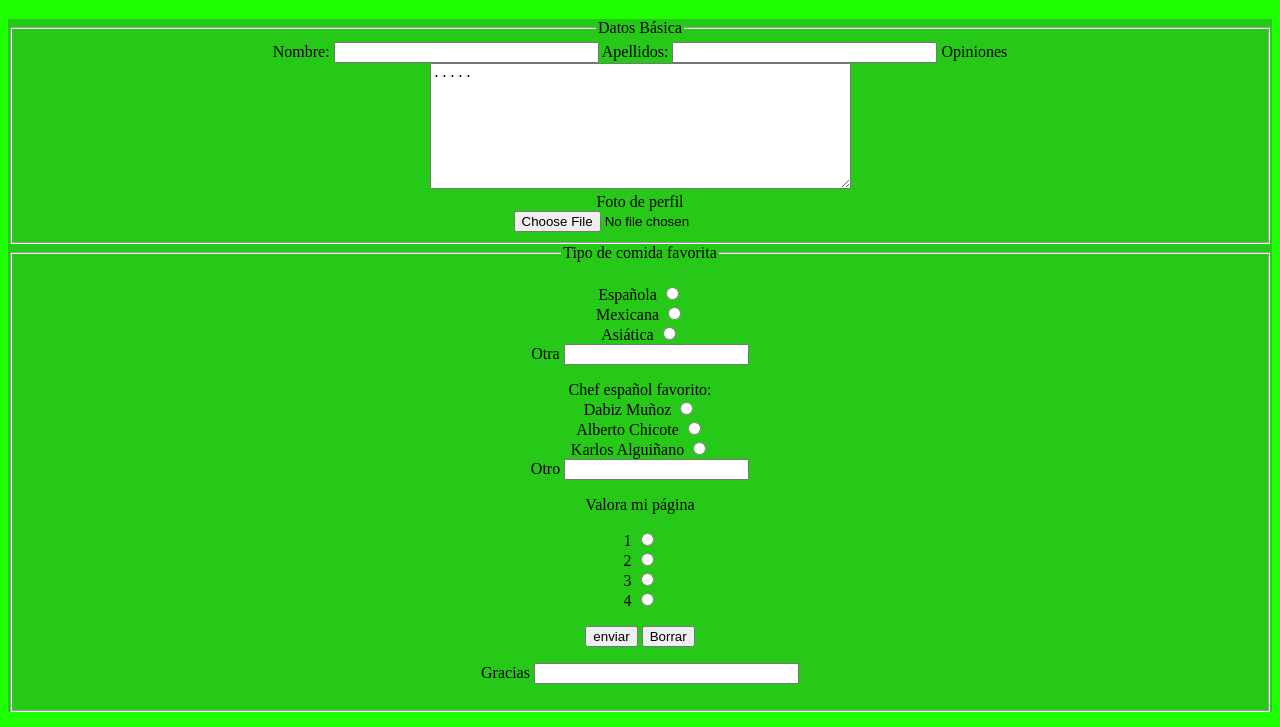
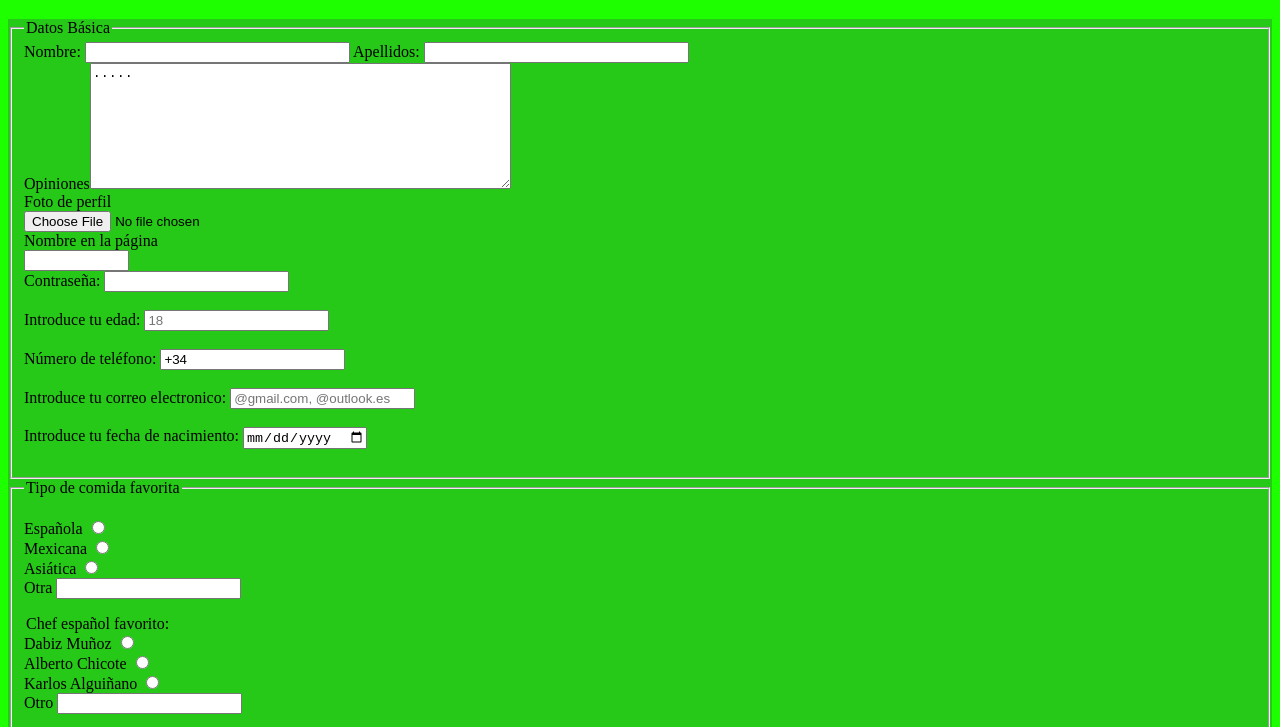
Before and after one commit to sfp-programacion-201920/Proyecto-HTML-Bono, a plain HTML site: page articles/formulario.html in a window 1280 px wide. Shown: the part 61-788 px from the top of the page. Drawn offline with Linux system fonts and the light colour scheme.

Commit message:
correcciones

```diff
--- a/articles/formulario.html
+++ b/articles/formulario.html
@@ -30,9 +30,16 @@
 
                 <label>Nombre: <input type="text" name="nombre" size="30"></label>
                 <label>Apellidos: <input type="text" name="Apellidos" size="30"></label>
-                Opiniones<br>
-                <textarea name="mensaje" rows="8" cols="50">.....</textarea><br />
-                Foto de perfil<br> <input type="file" name="adjunto" id="adjunto" accept=".doc, .git" />
+                <br>Opiniones<textarea name="opiniones" rows="8" cols="50">.....</textarea><br />
+                Foto de perfil<br> <input type="file" name="adjunto" id="adjunto" accept=".doc, .git" /><br>
+                Nombre en la página<br> <input type="text" name="Apodo" size="10" autocomplete="nickname"><br>
+                Contraseña: <input type="password" name="Contraseña" minlength="6" maxlength="18"
+                    autocomplete="password" required><br><br>
+                Introduce tu edad: <input type="number" name="Edad" step="1" required placeholder="18" min="18"><br><br>
+                Número de teléfono: <input type="tel" name="Telefono" value="+34"><br><br>
+                Introduce tu correo electronico: <input type="email" name="Correo" size="20" autocomplete="email"
+                    required placeholder="@gmail.com, @outlook.es"><br><br>
+                Introduce tu fecha de nacimiento: <input type="date" name="Fecha" required><br><br>
             </fieldset>
 
             <fieldset>
@@ -79,6 +86,7 @@
             </fieldset>
 
         </form>
+        </a>
     </main>
 
     <footer>
@@ -91,7 +99,7 @@
                     <img src="../images/volvermovil.jpg" alt="Clicke aquí">
 
                 </picture>
-            </a>
+
 
         </figure>
 
--- a/miestilo.css
+++ b/miestilo.css
@@ -47,7 +47,7 @@ text-align: center;
 main
 {
 background-color: #26c917;
-text-align: center;
+
 }
 section
 {
```
